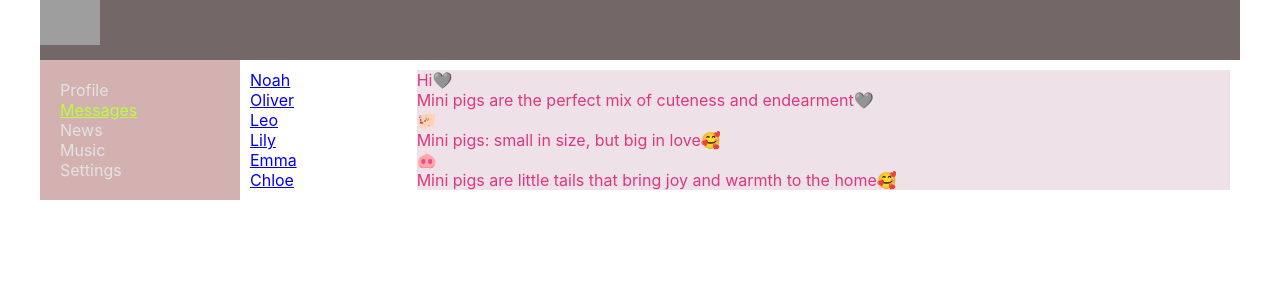
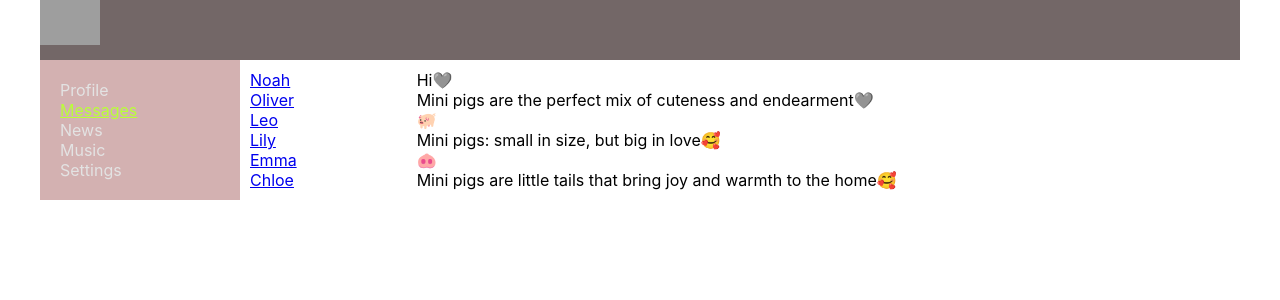
Before and after one commit to LitvinenkoMilana/social, a React (Create React App) app: page /dialogs in a window 1280 px wide. Shown: the top 300 px of the page. Built offline with nearby package versions, Linux system fonts and the light colour scheme; grey boxes are pictures that could not be loaded.

Commit message:
Добавила компоненты DialogItem, Message и обновила MyPosts

```diff
--- /dev/null
+++ b/src/components/Dialogs/DialogItem/DialogItem.jsx
@@ -0,0 +1,13 @@
+import { NavLink } from 'react-router-dom';
+import classes from './../Dialogs.module.css'
+
+const DialogItem = (props) => {
+    let path = "/dialogs/" + props.id;
+    return (
+        <div className={`${classes.dialog} ${props.isActive ? classes.active : ''}`}>
+            <NavLink to={path}>{props.name}</NavLink>
+        </div>
+    );
+}
+
+export default DialogItem;
--- a/src/components/Dialogs/Dialogs.jsx
+++ b/src/components/Dialogs/Dialogs.jsx
@@ -1,39 +1,43 @@
 import { NavLink } from 'react-router-dom';
 import classes from './Dialogs.module.css'
+import Message from './Message/Message';
+import DialogItem from './DialogItem/DialogItem';
 
-const DialogItem = (props) => {
-    let path = "/dialogs/" + props.id;
-    return (
-        <div className={`${classes.dialog} ${props.isActive ? classes.active : ''}`}>
-            <NavLink to={path}>{props.name}</NavLink>
-        </div>
-    );
-}
-
-const Messages = (props) => {
-    return (
-        <div className={classes.message}>{props.message}</div>
-    )
-}
 
 const Dialogs = () => {
+
+    let dialogs = [
+        { id: 1, name: "Noah" },
+        { id: 2, name: "Oliver" },
+        { id: 3, name: "Leo" },
+        { id: 4, name: "Lily" },
+        { id: 5, name: "Emma" },
+        { id: 6, name: "Chloe" }
+    ]
+
+    let messages = [
+        { id: 1, message: "Hi🩶" },
+        { id: 2, message: "Mini pigs are the perfect mix of cuteness and endearment🩶" },
+        { id: 3, message: "🐖" },
+        { id: 4, message: "Mini pigs: small in size, but big in love🥰" },
+        { id: 5, message: "🐽" },
+        { id: 6, message: "Mini pigs are little tails that bring joy and warmth to the home🥰" }
+    ]
+
+    let dialogsElements = dialogs
+        .map(d => <DialogItem name={d.name} id={d.id} />);
+
+    let messagesElements = messages
+        .map(m => <Message message={m.message} />);
+
+
     return (
         <div className={classes.dialogs}>
             <div className={classes.dialogsItems}>
-                <DialogItem name="Noah" id="1" />
-                <DialogItem name="Oliver" id="2" isActive={true} />
-                <DialogItem name="Leo" id="3" />
-                <DialogItem name="Lily" id="4" />
-                <DialogItem name="Emma" id="5" />
-                <DialogItem name="Chloe" id="6" />
+                {dialogsElements}
             </div>
             <div className={classes.messages}>
-                <Messages message="Hi🩶" />
-                <Messages message="Mini pigs are the perfect mix of cuteness and endearment🩶" />
-                <Messages message="🐖" />
-                <Messages message="Mini pigs: small in size, but big in love🥰" />
-                <Messages message="🐽" />
-                <Messages message="Mini pigs are little tails that bring joy and warmth to the home🥰" />
+                {messagesElements}
             </div>
         </div>
     );
--- a/src/components/Dialogs/Dialogs.module.css
+++ b/src/components/Dialogs/Dialogs.module.css
@@ -16,7 +16,7 @@
     padding: 10px;
 }
 
-.message {
+.messages  .message{
     color: rgb(222, 54, 130);
     background-color: rgb(239, 225, 232);
 }
--- /dev/null
+++ b/src/components/Dialogs/Message/Message.jsx
@@ -0,0 +1,10 @@
+import { NavLink } from 'react-router-dom';
+import classes from './../Dialogs.module.css'
+
+const Message = (props) => {
+    return (
+        <div className={classes.dialog}>{props.message}</div>
+    )
+};
+
+export default Message;
--- a/src/components/Profile/My Posts/MyPosts.jsx
+++ b/src/components/Profile/My Posts/MyPosts.jsx
@@ -2,6 +2,19 @@ import classes from './MyPosts.module.css';
 import Post from './Post/Post';
 
 const MyPosts = () => {
+
+  let posts = [
+    { id: 1, message: "Hi, how are you?", likesCount: 12 },
+    { id: 2, message: "pink pigs", likesCount: 11 },
+    { id: 2, message: "pigs", likesCount: 7 },
+    { id: 2, message: "pink", likesCount: 11 }
+
+
+  ]
+
+  let postsElements = posts
+    .map(p => <Post message={p.message} likesCount={p.likesCount} />)
+
   return (
     <div className={classes.postsBlock}>
       <h4>My posts</h4>
@@ -14,12 +27,7 @@ const MyPosts = () => {
         </div>
       </div>
       <div className={classes.posts}>
-        <Post message='Hi, how are you?' name='vasya' />
-        <Post message='i like pink pigs' />
-        <Post />
-        <Post />
-        <Post />
-        <Post />
+        {postsElements}
 
       </div>
     </div>
--- a/src/components/Profile/My Posts/Post/Post.jsx
+++ b/src/components/Profile/My Posts/Post/Post.jsx
@@ -1,12 +1,12 @@
 import classes from './Post.module.css';
 
-const Post = ({message, name}) => {
+const Post = ({message, likesCount}) => {
 
   return (
     <div className={classes.item}>
       <img src='https://i.pinimg.com/originals/d4/6f/ed/d46fed16acf0fd01695ad1c948412e22.jpg' />
         {message}
-        <p>{name}</p>
+        {likesCount}
       <div>
         <span>like</span>
         <p>вишенки собаки</p>
```
